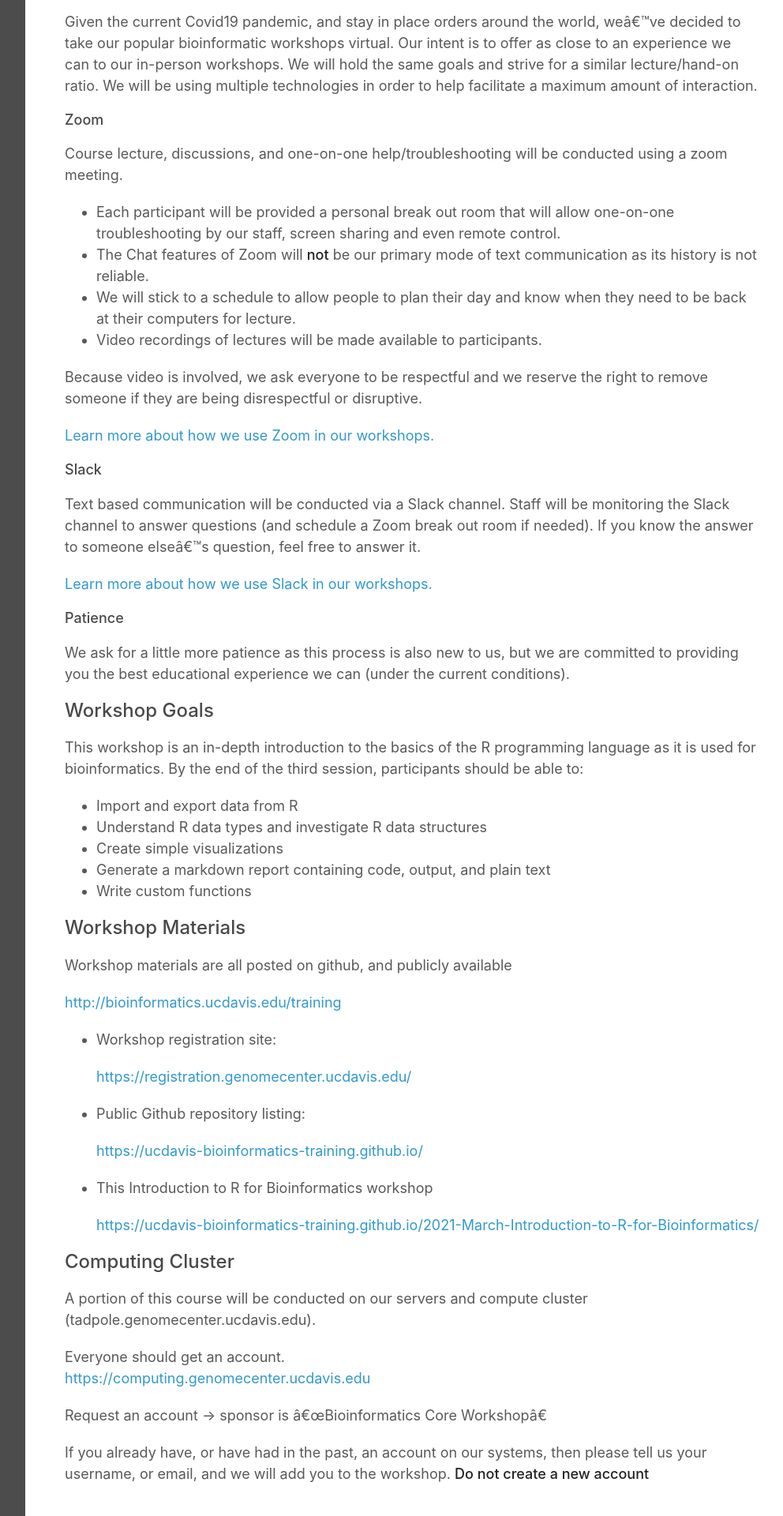
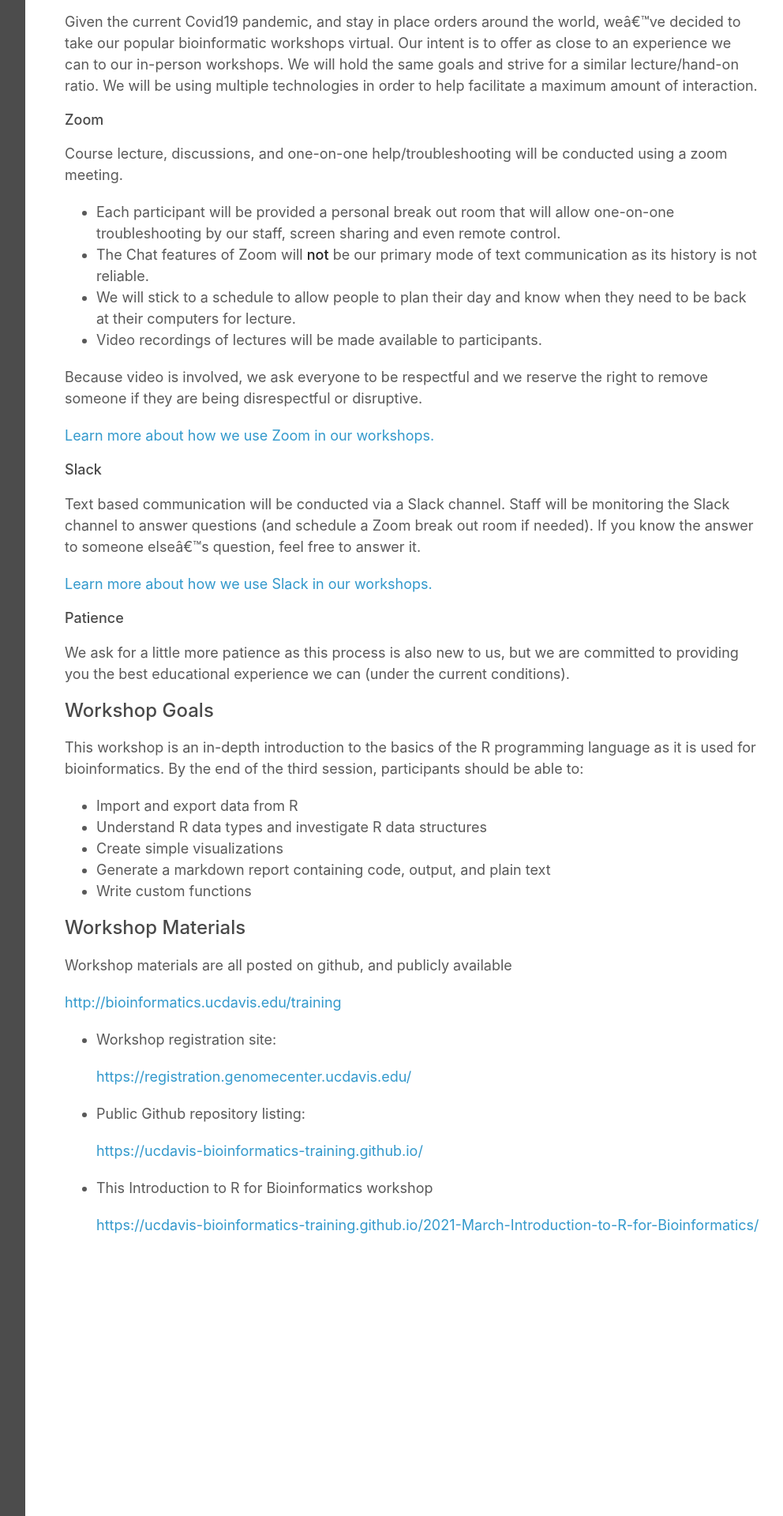
Before and after one commit to ucdavis-bioinformatics-training/2021-March-Introduction-to-R-for-Bioinformatics, a Jekyll site: the page built from base/welcome.md, in a window 1280 px wide. Shown: the part 2166-4086 px from the top of the page at 79% size, without its empty margins (268-1260 px from the left). Built offline with Jekyll 4.4.1, drawn with Linux system fonts in a browser that asks for light colours; our own code applies the rules of GitHub Pages for plain Markdown files.

Commit message:
removed info about computing accounts, which are not needed for R workshop

```diff
--- a/base/welcome.md
+++ b/base/welcome.md
@@ -79,14 +79,3 @@ Workshop materials are all posted on github, and publicly available
 * This Introduction to R for Bioinformatics workshop
 
    [https://ucdavis-bioinformatics-training.github.io/2021-March-Introduction-to-R-for-Bioinformatics/](https://ucdavis-bioinformatics-training.github.io/2021-March-Introduction-to-R-for-Bioinformatics/)
-
-### Computing Cluster
-
-A portion of  this course will be conducted on our servers and compute cluster (tadpole.genomecenter.ucdavis.edu).
-
-Everyone should get an account.
-[https://computing.genomecenter.ucdavis.edu](https://computing.genomecenter.ucdavis.edu)
-
-Request an account -> sponsor is "Bioinformatics Core Workshop"
-
-If you already have, or have had in the past, an account on our systems, then please tell us your username, or email, and we will add you to the workshop. **Do not create a new account**
```
